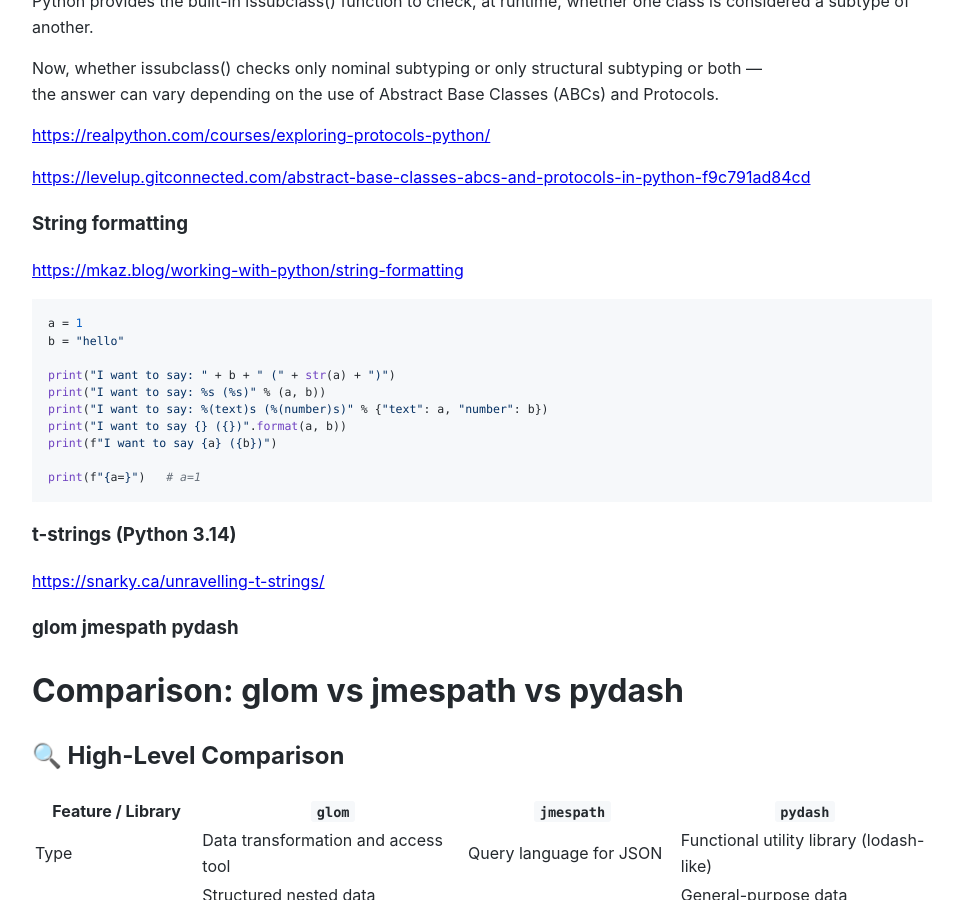
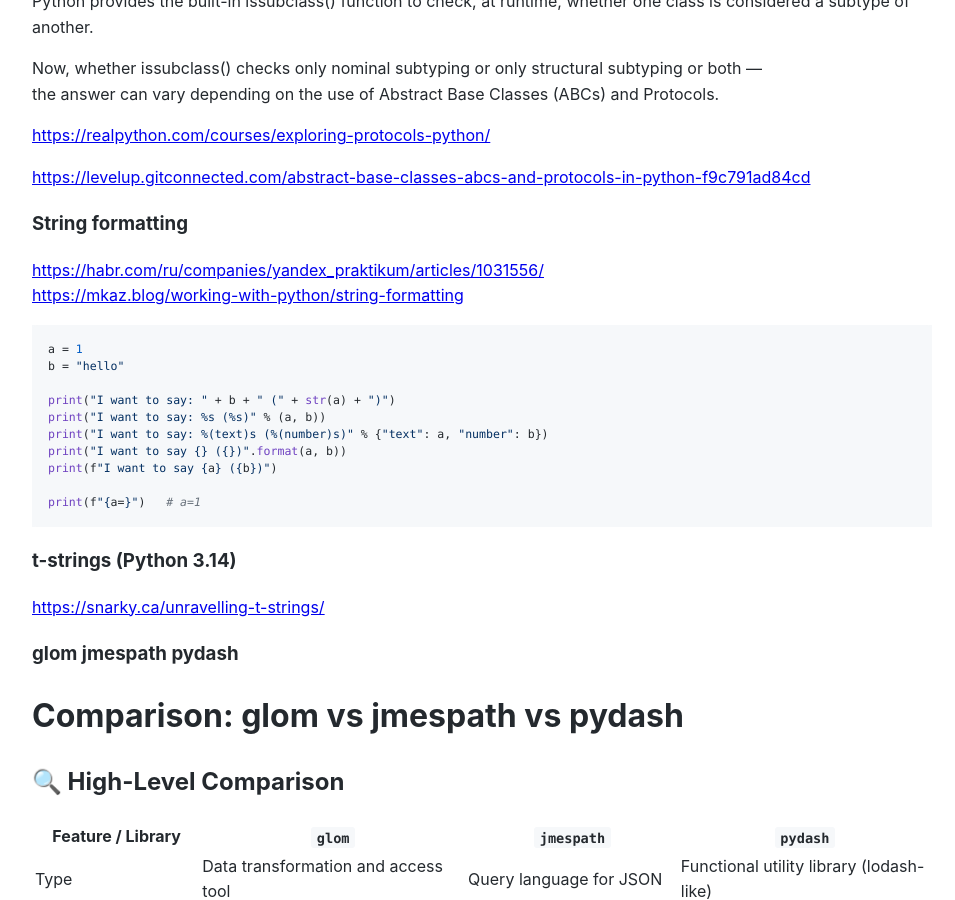
Before and after one commit to Michael-Lubinsky/michael-lubinsky.github.com, a Jekyll site: the page built from python/string_formatting.md, in a window 1280 px wide and 900 px high, scrolled down 798 px. Shown: the whole window, without its empty margins (158-1113 px from the left). Built offline with Jekyll 4.4.1, drawn with Linux system fonts in a browser that asks for light colours; our own code applies the rules of GitHub Pages for plain Markdown files.

Commit message:
Update string_formatting.md

````diff
--- a/python/string_formatting.md
+++ b/python/string_formatting.md
@@ -37,6 +37,8 @@
 <https://levelup.gitconnected.com/abstract-base-classes-abcs-and-protocols-in-python-f9c791ad84cd>
 
 ### String formatting
+
+<https://habr.com/ru/companies/yandex_praktikum/articles/1031556/>
 <https://mkaz.blog/working-with-python/string-formatting>
 ```python
 a = 1
````
